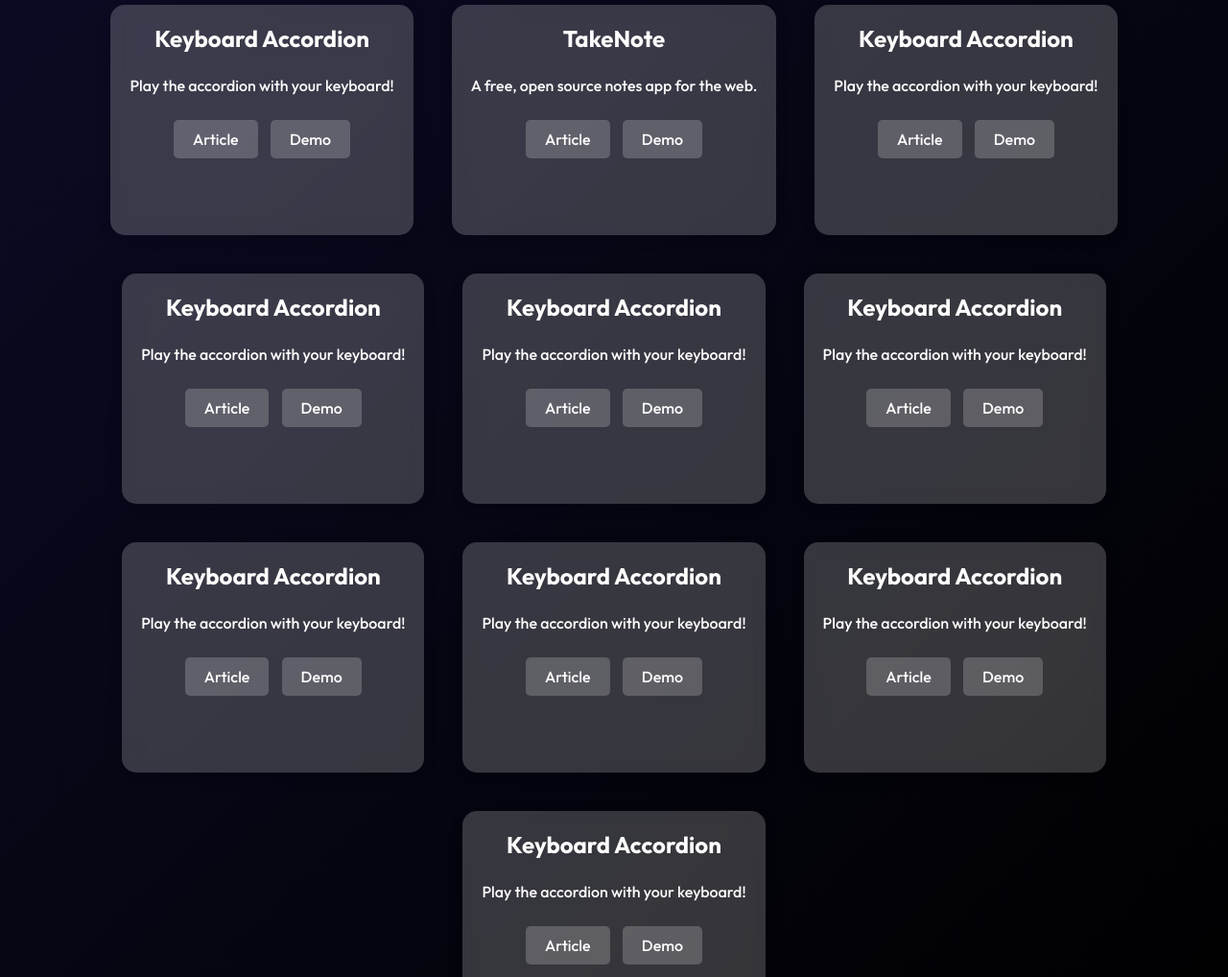
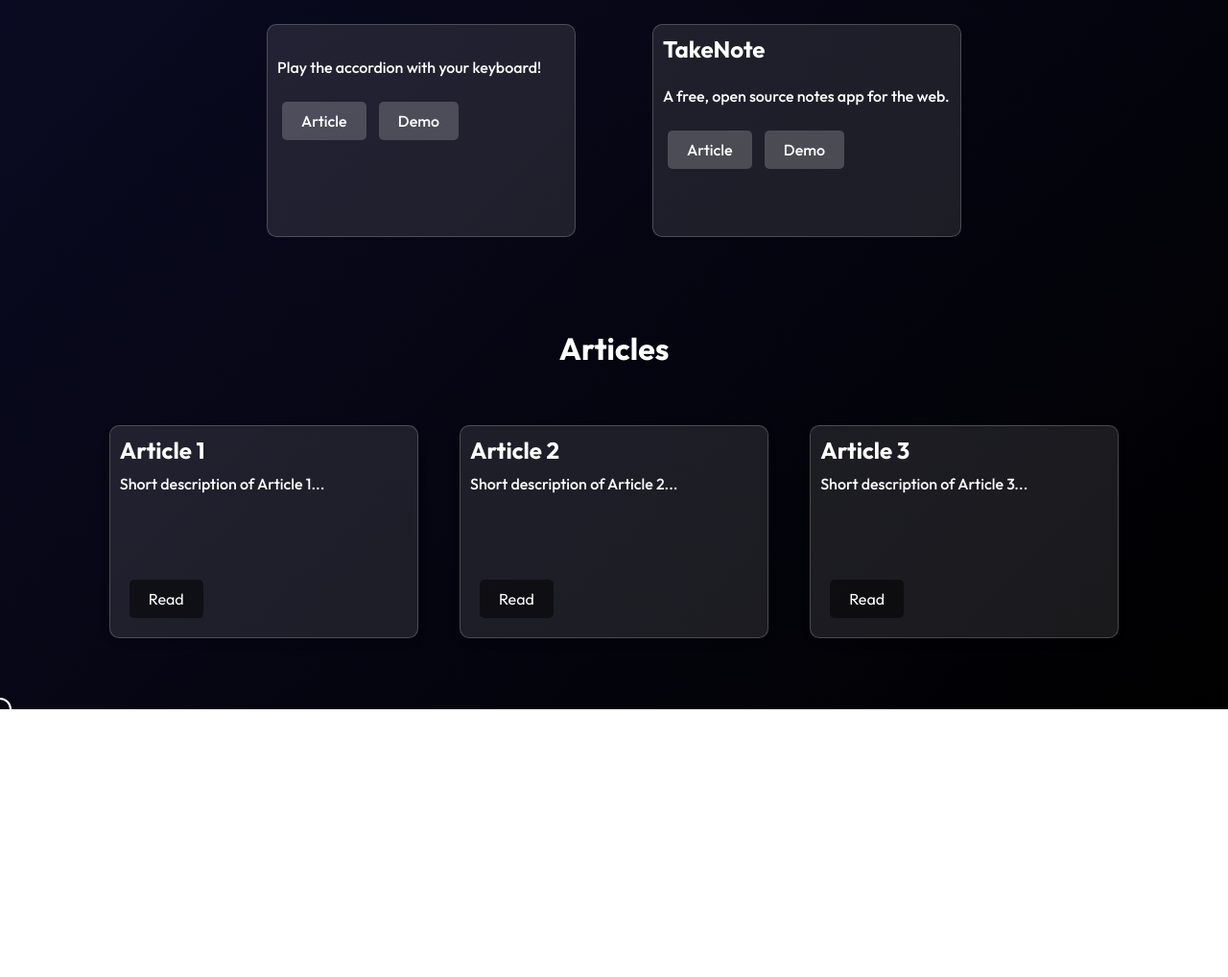
Before and after one commit to DDVHegde100/DDVHegde100.github.io, a plain HTML site: page index.html in a window 1280 px wide. Shown: the part 500-1518 px from the top of the page at 96% size. After the commit the page ends 1239 px from the top, so only its background shows below. Drawn offline with Linux system fonts and the light colour scheme.

Commit message:
Articles section and animation update

```diff
--- a/css/styles.css
+++ b/css/styles.css
@@ -214,15 +214,19 @@ header nav ul li a:hover {
 
 /* Project Card */
 .project-card {
-    background-color: rgba(255, 255, 255, 0.2);
-    backdrop-filter: blur(10px);
-    border-radius: 15px;
-    box-shadow: 0 4px 15px rgba(0, 0, 0, 0.1);
-    padding: 20px;
-    max-width: 300px;
-    height: 200px;
-    text-align: center;
+    position: relative;
+    display: inline-block;
+    width: 300px; /* Adjust as needed */
+    height: 200px; /* Adjust as needed */
+    margin: 20px;
+    background: rgba(255, 255, 255, 0.1); /* Glass effect */
+    border: 1px solid rgba(255, 255, 255, 0.2); /* Glass effect */
+    border-radius: 10px;
+    overflow: hidden;
     transition: transform 0.3s ease;
+    color: #fff;
+    text-align: left;
+    padding: 10px;
 }
 
 .project-card:hover {
@@ -331,9 +335,88 @@ header nav ul li a:hover {
 }
 
 .typing-text {
-    font-size: 18px; /* Adjust font size */
-    color: #fff; /* Text color */
+    font-size: 18px;
+    color: #fff;
     filter: blur(0.5px); /* Motion blur effect */
     white-space: pre-wrap; /* Allow wrapping at any point */
     line-height: 1.5; /* Adjust line height */
+    text-align: left; /* Align text to the left */
+    position: relative; /* Make position relative for cursor positioning */
 }
+
+.typing-cursor {
+    display: inline-block;
+    width: 2px;
+    background-color: #fff;
+    animation: blink 0.7s steps(2) infinite;
+    position: absolute;
+}
+
+@keyframes blink {
+    0%, 100% {
+        opacity: 1;
+    }
+    50% {
+        opacity: 0;
+    }
+}
+
+#articles {
+    padding: 50px 0;
+    text-align: center;
+}
+
+#articles h2 {
+    margin-bottom: 40px;
+    font-size: 2em;
+    color: #fff;
+}
+
+.article-card {
+    position: relative;
+    display: inline-block;
+    width: 300px; /* Adjust as needed */
+    height: 200px; /* Adjust as needed */
+    margin: 20px;
+    background: rgba(255, 255, 255, 0.1); /* Glass effect */
+    border: 1px solid rgba(255, 255, 255, 0.2); /* Glass effect */
+    border-radius: 10px;
+    overflow: hidden;
+    transition: transform 0.3s ease;
+    color: #fff;
+    text-align: left;
+    padding: 10px;
+}
+
+.article-card h3 {
+    margin: 0 0 10px;
+    font-size: 1.5em;
+}
+
+.article-card p {
+    margin: 0 0 20px;
+    font-size: 1em;
+}
+
+.article-card .read-button {
+    position: absolute;
+    bottom: 20px;
+    font-family: "Outfit", sans-serif;
+    left: 20px;
+    padding: 10px 20px;
+    font-size: 1em;
+    color: #fff;
+    background: rgba(0, 0, 0, 0.5);
+    border: none;
+    border-radius: 5px;
+    cursor: pointer;
+    transition: background 0.3s ease;
+}
+
+.article-card .read-button:hover {
+    background: rgba(63, 63, 63, 0.7);
+}
+
+.article-card:hover {
+    transform: translateY(-10px);
+}
--- a/index.html
+++ b/index.html
@@ -50,7 +50,7 @@
             <h2 class="projects-title">Projects</h2>
             <div class="projects-container">
                 <div class="project-card">
-                    <h3>Keyboard Accordion</h3>
+                    <h3></h3>
                     <p>Play the accordion with your keyboard!</p>
                     <div class="links">
                         <a href="#">Article</a>
@@ -64,73 +64,26 @@
                         <a href="#">Article</a>
                         <a href="#">Demo</a></div>
                 </div>
-                <div class="project-card">
-                    <h3>Keyboard Accordion</h3>
-                    <p>Play the accordion with your keyboard!</p>
-                    <div class="links">
-                        <a href="#">Article</a>
-                        <a href="#">Demo</a>
-                    </div>
-                </div>
-                <div class="project-card">
-                    <h3>Keyboard Accordion</h3>
-                    <p>Play the accordion with your keyboard!</p>
-                    <div class="links">
-                        <a href="#">Article</a>
-                        <a href="#">Demo</a>
-                    </div>
-                </div>
-                <div class="project-card">
-                    <h3>Keyboard Accordion</h3>
-                    <p>Play the accordion with your keyboard!</p>
-                    <div class="links">
-                        <a href="#">Article</a>
-                        <a href="#">Demo</a>
-                    </div>
-                </div>
-                <div class="project-card">
-                    <h3>Keyboard Accordion</h3>
-                    <p>Play the accordion with your keyboard!</p>
-                    <div class="links">
-                        <a href="#">Article</a>
-                        <a href="#">Demo</a>
-                    </div>
-                </div>
-                <div class="project-card">
-                    <h3>Keyboard Accordion</h3>
-                    <p>Play the accordion with your keyboard!</p>
-                    <div class="links">
-                        <a href="#">Article</a>
-                        <a href="#">Demo</a>
-                    </div>
-                </div>
-                <div class="project-card">
-                    <h3>Keyboard Accordion</h3>
-                    <p>Play the accordion with your keyboard!</p>
-                    <div class="links">
-                        <a href="#">Article</a>
-                        <a href="#">Demo</a>
-                    </div>
-                </div>
-                <div class="project-card">
-                    <h3>Keyboard Accordion</h3>
-                    <p>Play the accordion with your keyboard!</p>
-                    <div class="links">
-                        <a href="#">Article</a>
-                        <a href="#">Demo</a>
-                    </div>
-                </div>
-                <div class="project-card">
-                    <h3>Keyboard Accordion</h3>
-                    <p>Play the accordion with your keyboard!</p>
-                    <div class="links">
-                        <a href="#">Article</a>
-                        <a href="#">Demo</a>
-                    </div>
-                </div>
             </div>
         </section>
-            <div class="right-arrow">&gt;</div>
+        <section id="articles">
+            <h2>Articles</h2>
+            <div class="article-card">
+                <h3>Article 1</h3>
+                <p>Short description of Article 1...</p>
+                <button class="read-button">Read</button>
+            </div>
+            <div class="article-card">
+                <h3>Article 2</h3>
+                <p>Short description of Article 2...</p>
+                <button class="read-button">Read</button>
+            </div>
+            <div class="article-card">
+                <h3>Article 3</h3>
+                <p>Short description of Article 3...</p>
+                <button class="read-button">Read</button>
+            </div>
+            <!-- Add more article cards as needed -->
         </section>
 
     </main>
--- a/js/scripts.js
+++ b/js/scripts.js
@@ -35,6 +35,10 @@ document.addEventListener('DOMContentLoaded', function() {
 
     // Typing animation setup
     const typingText = document.querySelector('.typing-text');
+    const typingCursor = document.createElement('span');
+    typingCursor.classList.add('typing-cursor');
+    typingText.appendChild(typingCursor);
+
     const textArray = [
         "Welcome, I’m Dhruv Hegde, a rising senior at Salem High School with primary interests in mechanical and computer engineering and a passion for aerospace design and astrophysics as well. I assume you’re here to learn more about me or seek to learn about the various projects I am undertaking in my freetime; fortunately, you’re in the right place. This website includes countless ideas and projects I have conceptualized or completed that I want to show the world and I hope you can get some value out of it. Although these are not all of my projects and a lot of major experiences are not included below, I am continuously updating this page with extraneous information about myself, and, who knows, I might possible add some of those one day, so feel free to check back in from time to time. ",
     ];
@@ -49,6 +53,7 @@ document.addEventListener('DOMContentLoaded', function() {
         if (charIndex < textArray[textArrayIndex].length) {
             typingText.textContent += textArray[textArrayIndex].charAt(charIndex);
             charIndex++;
+            updateCursor();
             setTimeout(type, typingDelay);
         }
     }
@@ -57,11 +62,16 @@ document.addEventListener('DOMContentLoaded', function() {
         if (charIndex > 0) {
             typingText.textContent = textArray[textArrayIndex].substring(0, charIndex - 1);
             charIndex--;
+            updateCursor();
             setTimeout(erase, erasingDelay);
         } else {
             textArrayIndex = (textArrayIndex + 1) % textArray.length;
             setTimeout(type, typingDelay);
         }
+    }
+
+    function updateCursor() {
+        typingCursor.style.left = `${typingText.offsetWidth}px`;
     }
 
     setTimeout(type, newTextDelay + 250); // Start typing animation after initial delay
@@ -71,5 +81,4 @@ document.addEventListener('DOMContentLoaded', function() {
         if (!rgb) return 255;
         return (rgb[0] * 299 + rgb[1] * 587 + rgb[2] * 114) / 1000;
     }
-
 });
```
Also changed, not shown: project_tem.html (+1 -1 lines), css/project.css (renamed from project.css).
